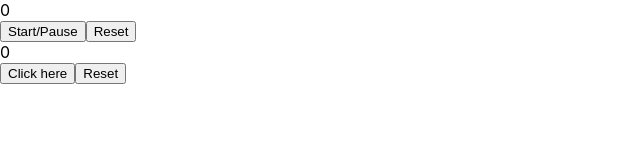
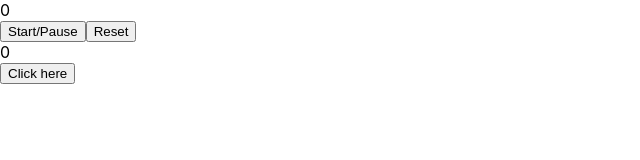
Before and after one commit to lantonen/React, a React (Create React App) app in the folder clock_app/: page / in a window 1280 px wide. Shown: the top 160 px of the page, without its empty margins (0-640 px from the left). Built offline with nearby package versions, Linux system fonts and the light colour scheme.

Commit message:
game created from timer and clicker

```diff
--- a/clock_app/src/App.jsx
+++ b/clock_app/src/App.jsx
@@ -7,8 +7,12 @@ const App = () => {
   const [amount, setAmount] = useState(0);
   const [seconds, setSeconds] = useState(0);
   const [active, setActive] = useState(false);
+  const times = 10;
 
-  function resetClicker() {
+  function completed() {
+    pauseTimer();
+    console.log(`It took you ${seconds} seconds to click ${times} times`);
+    resetTimer();
     setAmount(0);
   }
 
@@ -27,7 +31,7 @@ const App = () => {
   return (
     <div>
       <Timer seconds={seconds} setSeconds={setSeconds} active={active} pauseTimer={pauseTimer} resetTimer={resetTimer} ></Timer>
-      <Clicker amount={amount} resetClicker={resetClicker} addToClicker={addToClicker}></Clicker>
+      <Clicker amount={amount} times={times} completed={completed} addToClicker={addToClicker} active={active}></Clicker>
     </div>
 
   )
--- a/clock_app/src/components/clicker.jsx
+++ b/clock_app/src/components/clicker.jsx
@@ -1,11 +1,20 @@
 import React from 'react'
 
 const Clicker = (props) => {
+    if(props.amount >= props.times){
+        props.completed();
+    }
+
+    function isActive(){
+        if(props.active){
+            props.addToClicker()
+        }
+    }
+
     return (
         <div>
             <div>{props.amount}</div>
-            <button className = "click" onClick={props.addToClicker}>Click here</button>
-            <button className = "reset" onClick={props.resetClicker}>Reset</button>
+            <button className = "click" onClick={isActive}>Click here</button>
         </div>
     )
 }
--- a/clock_app/src/components/timer.jsx
+++ b/clock_app/src/components/timer.jsx
@@ -13,7 +13,7 @@ const Timer = (props) => {
             clearInterval(interval);
         }
         return () => clearInterval(interval);
-    }, [props.active, props.seconds]
+    }, [props]
     );
 
     return (
```
